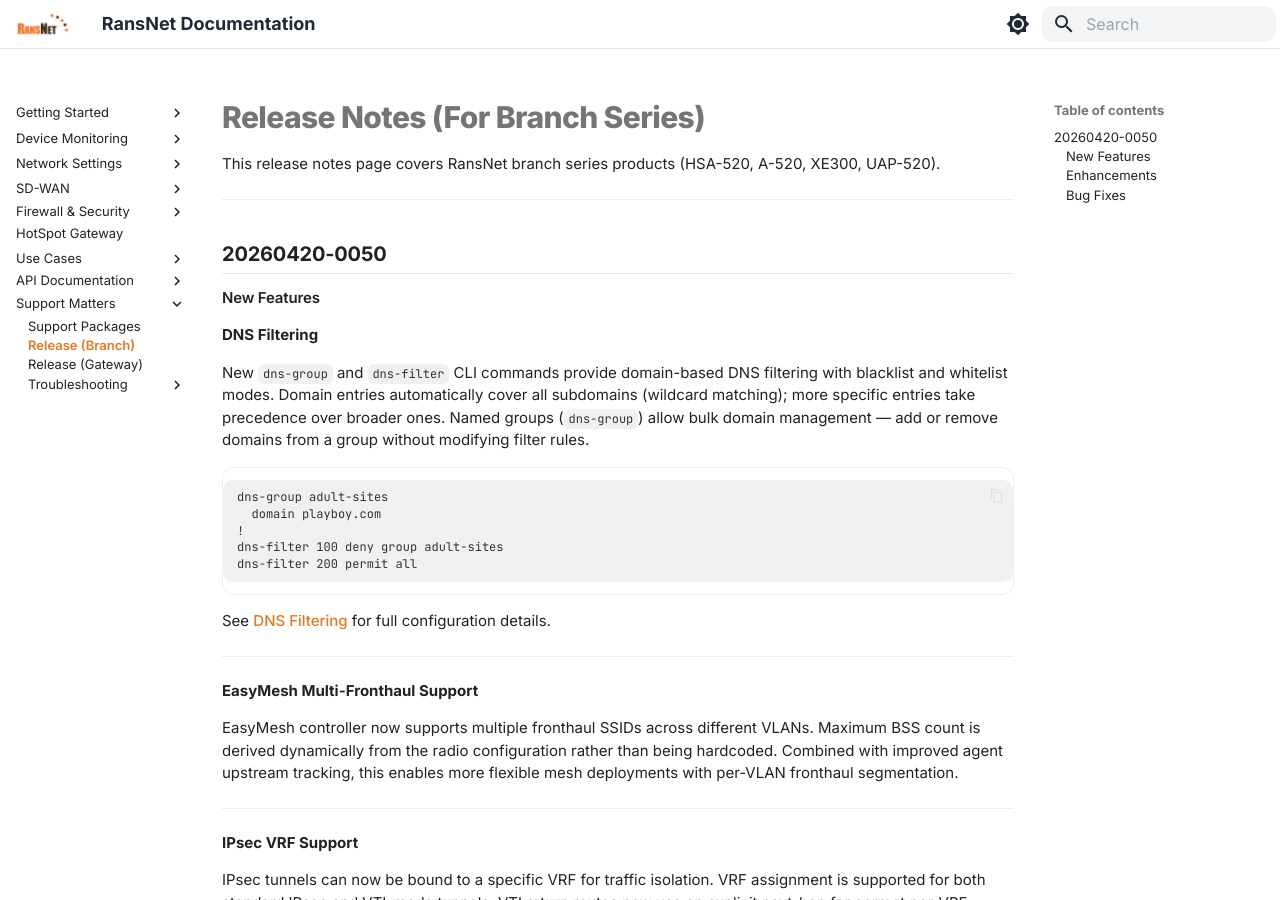
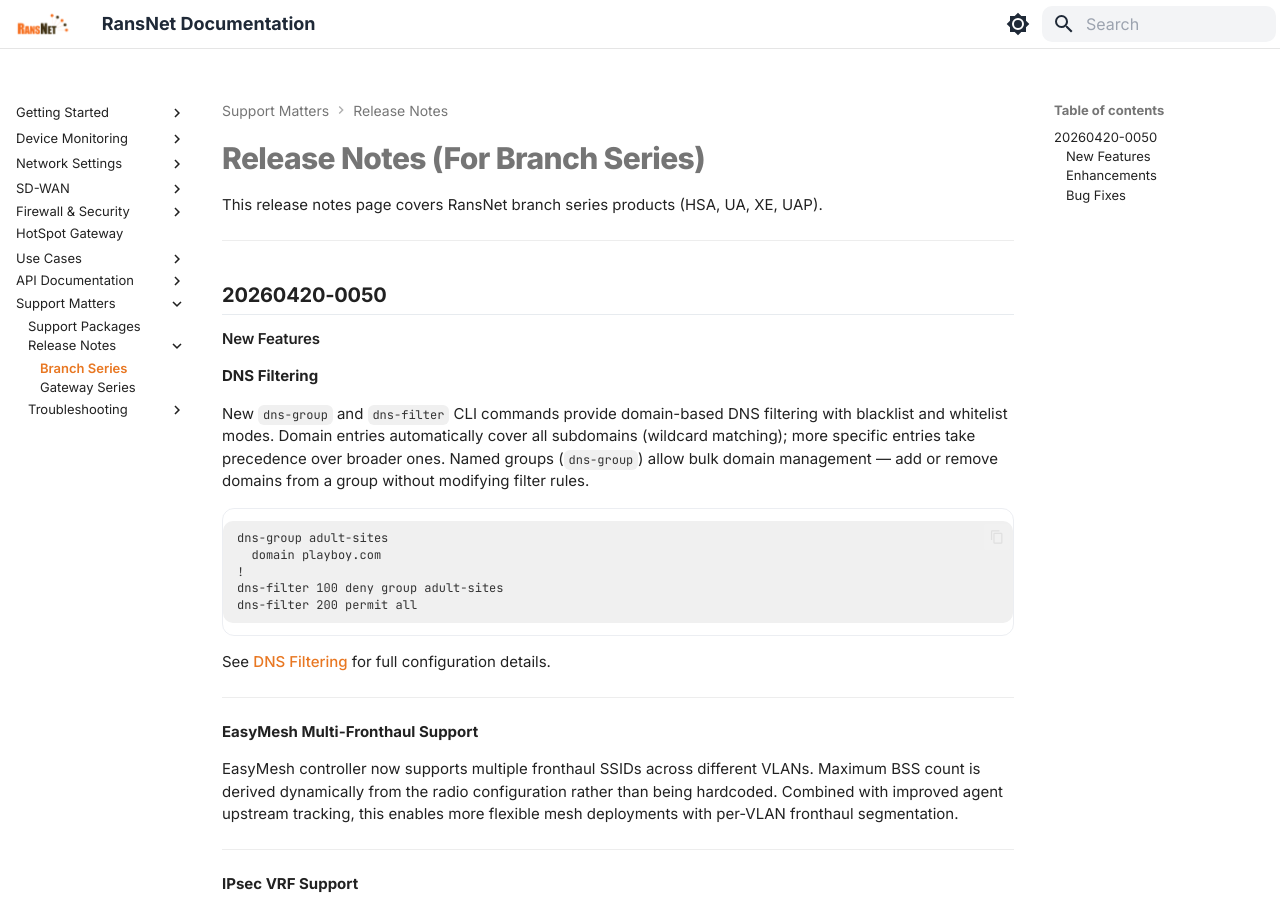
Before and after one commit to RansNet/docs, an MkDocs documentation site: the page built from docs/support/rn/branch.md, in a window 1280 px wide and 900 px high. Built offline with MkDocs 1.6.1 and Material for MkDocs 9.7.7, drawn with Linux system fonts in a browser that asks for light colours.

Commit message:
updated support section structure

```diff
--- a/docs/support/rn_branch.md
+++ b/docs/support/rn/branch.md
@@ -1,6 +1,6 @@
 # Release Notes (For Branch Series)
 
-This release notes page covers RansNet branch series products (HSA-520, A-520, XE300, UAP-520).
+This release notes page covers RansNet branch series products (HSA, UA, XE, UAP).
 
 ---
 
--- a/mkdocs.yml
+++ b/mkdocs.yml
@@ -165,7 +165,8 @@ nav:
   - Support Matters:
     #- support/index.md
     - Support Packages: support/packages.md
-    - Release (Branch): support/rn_branch.md
-    - Release (Gateway): support/rn_gateway.md
+    - Release Notes:
+      - Branch Series: support/rn/branch.md
+      - Gateway Series: support/rn/gateway.md
     - Troubleshooting:
-      - HotSpot (on-prem): support/troubleshooting/hotspot_onprem.md
+      - HotSpot (on-prem): support/ts/hotspot_onprem.md
```
Also changed, not shown: docs/support/troubleshoot/hotspot_onprem.md (deleted, +0 -1 lines), docs/support/rn/gateway.md (renamed from docs/support/rn_gateway.md), docs/support/ts/hotspot_onprem.md (renamed from docs/support/troubleshooting/hotspot_onprem.md).
